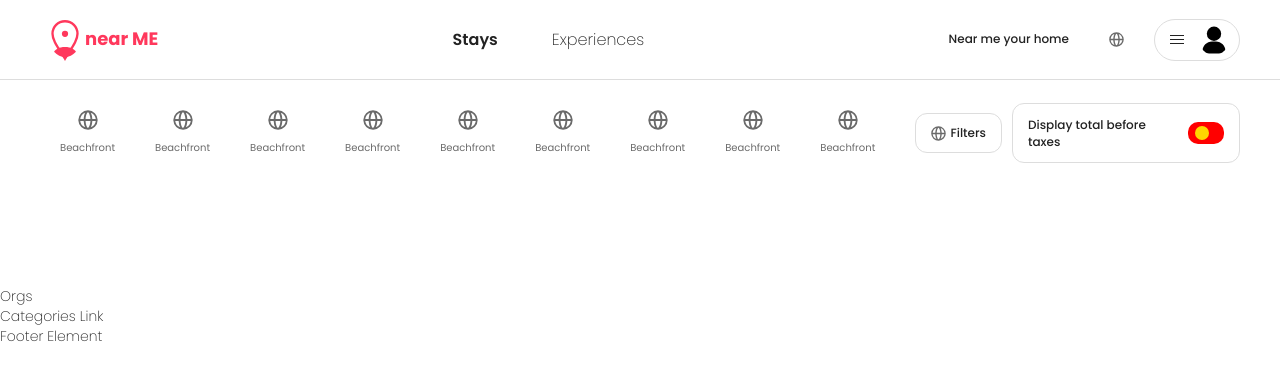
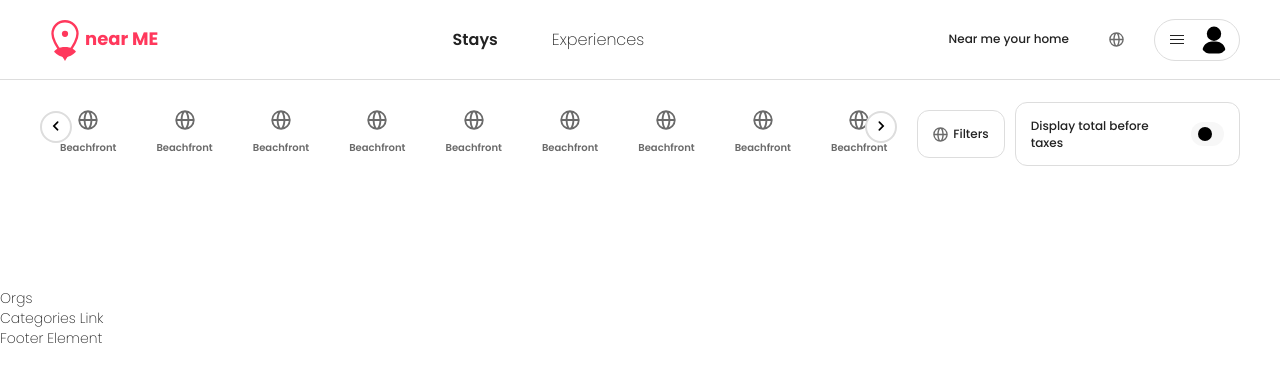
Before and after one commit to baccrie/near-me-app, a React (Vite) app in the folder frontend/: page / in a window 1280 px wide. Shown: the top 382 px of the page. Built offline with nearby package versions, Linux system fonts and the light colour scheme; the HTML template or start-up script is replaced by a standard one.

Commit message:
building the nav

```diff
--- a/frontend/src/components/MainNav.module.css
+++ b/frontend/src/components/MainNav.module.css
@@ -15,21 +15,65 @@
   font-weight: 500;
   line-height: 1.6rem;
   color: var(--color-text-1);
+  position: relative;
 
   width: 75%;
   justify-content: space-between;
 }
 
+.prevBtn,
+.nextBtn {
+  border: none;
+  top: 40%;
+  transform: translateY(-50%);
+  border: 2px solid #dddddd;
+  width: 3.2rem;
+  height: 3.2rem;
+  border-radius: 50%;
+  background-color: #ffffff;
+  cursor: pointer;
+  transition: all 0.3s;
+  z-index: 100;
+
+  position: absolute;
+}
+
+.prevBtn img,
+.nextBtn img {
+  width: 2rem;
+  height: 2rem;
+}
+
+.prevBtn:hover,
+.nextBtn:hover {
+  box-shadow: rgba(0, 0, 0, 0.12) 0px 6px 16px 0px;
+  scale: 1.05;
+}
+
+.nextBtn {
+  right: 0;
+}
+
 .mainNav ul li {
   font-size: 1rem;
   padding: 1rem 2rem;
-  font-weight: 400;
+  font-weight: 600;
 
   display: flex;
   flex-direction: column;
   align-items: center;
+  cursor: pointer;
 
   transition: all 0.2s;
+}
+
+.mainNav ul li:hover {
+  color: #000;
+  font-weight: 600;
+}
+
+.mainNav ul li span {
+  border-bottom: 2px solid transparent;
 }
 
 .mainNav ul li:hover span {
@@ -56,7 +100,7 @@
 
 .filters,
 .toggle {
-  padding: 1rem 1.5rem;
+  padding: 1.4rem 1.5rem;
   border-radius: 1.2rem;
   border: 2px solid red;
   font-size: 1.2rem;
@@ -82,12 +126,10 @@
 .filters img {
   width: 1.5rem;
   margin-right: 0.5rem;
-  :red ;
 }
 
 .toggle {
   margin-left: 1rem;
-  padding: 1.2rem 1.5rem;
   display: flex;
 }
 
@@ -96,16 +138,15 @@
 }
 
 .toggleContainer {
-  width: 4rem;
-  height: 2.2rem;
-  background-color: red;
-  /* padding-left: 5px; */
-  border-radius: 1rem;
+  width: 3.6rem;
+  height: 2.4rem;
+  background-color: rgb(247, 247, 247);
+  border-radius: 1.2rem;
   position: relative;
 }
 
 .toggleContainer div {
-  background-color: gold;
+  background-color: #000;
   width: 1.4rem;
   height: 1.4rem;
   border-radius: 50%;
@@ -119,5 +160,4 @@
 
 .toggleContainer div:hover {
   transform: translate(85%, -50%);
-  background-color: gold;
 }
--- a/frontend/src/components/MainNav.tsx
+++ b/frontend/src/components/MainNav.tsx
@@ -1,5 +1,7 @@
 import World from "../assets/world.svg";
 import styles from "./MainNav.module.css";
+import Next from "../assets/next.svg";
+import Prev from "../assets/back.svg";
 
 export default function MainNav() {
   return (
@@ -81,6 +83,12 @@ export default function MainNav() {
           <img src={World} />
           <span>Beachfront</span>
         </li>
+        <button className={styles.nextBtn}>
+          <img src={Next} />
+        </button>
+        <button className={styles.prevBtn}>
+          <img src={Prev} alt="prev" />
+        </button>
       </ul>
 
       <div className={styles.filterBox}>
```
Also changed, not shown: frontend/src/assets/back.svg (added), frontend/src/assets/next.svg (added).
